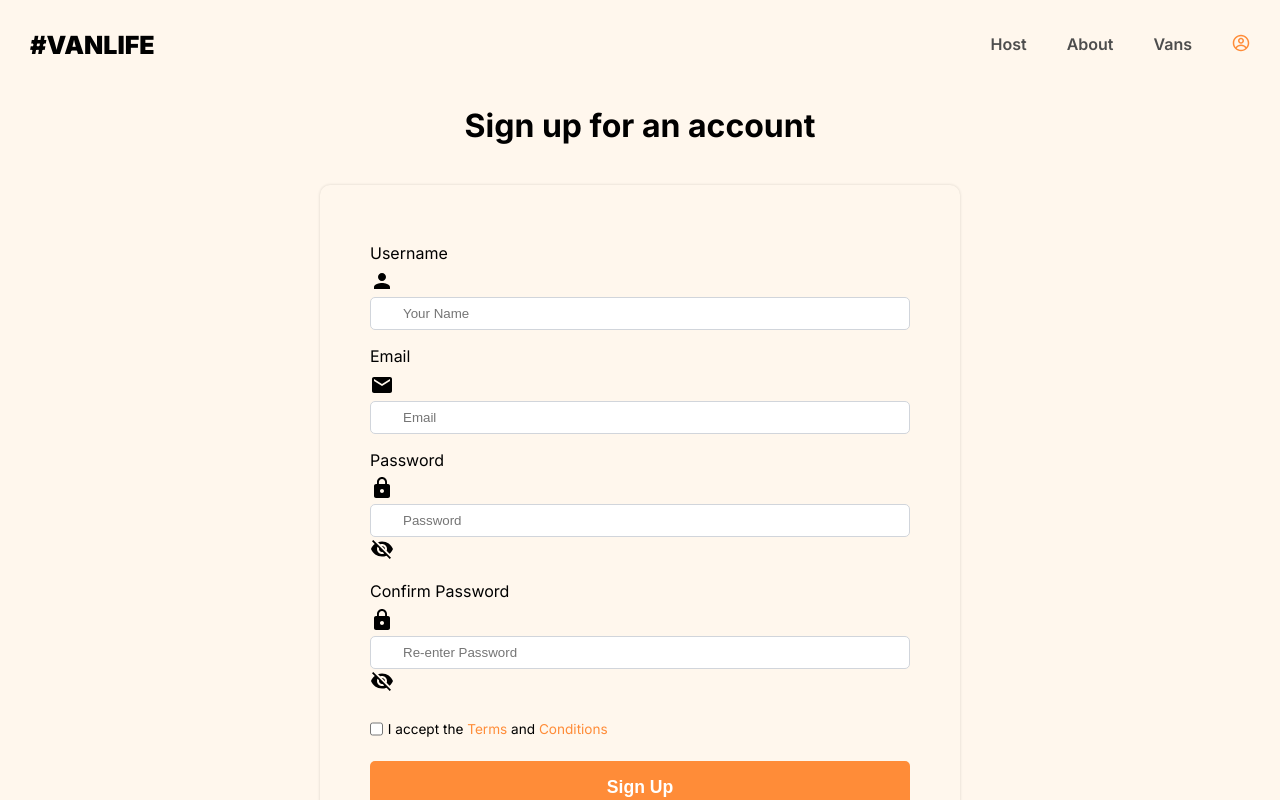
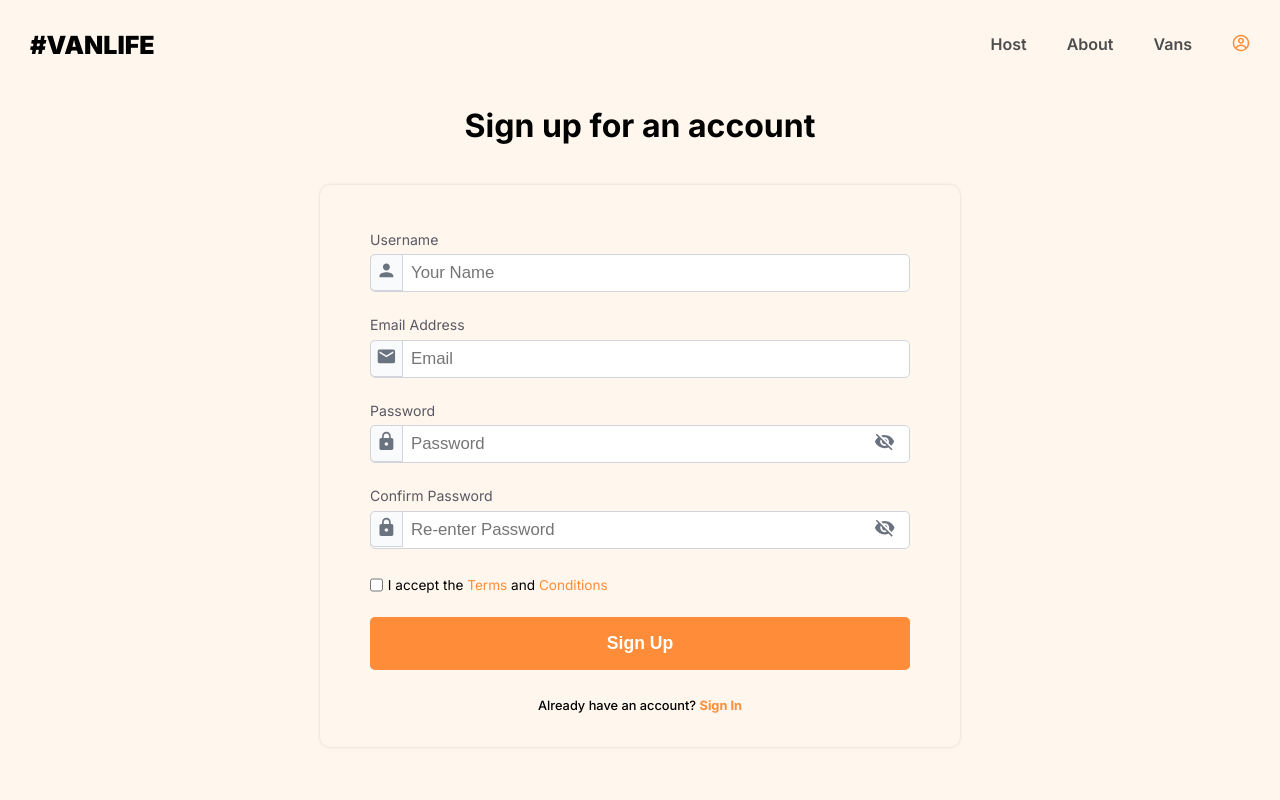
Before and after one commit to SlinkyCollins/Van-Life, a React (Vite) app: page /signup in a window 1280 px wide. Shown: the top 800 px of the page. Built offline with nearby package versions, Linux system fonts and the light colour scheme.

Commit message:
completed styling signup page

```diff
--- a/src/components/pages/Signup.jsx
+++ b/src/components/pages/Signup.jsx
@@ -89,35 +89,35 @@ const Signup = () => {
             </div>
             <div className="formcontainer" style={{ maxWidth: "40rem", margin: "0 auto", padding: "2.5rem 0 4rem" }}>
                 <div style={{ boxShadow: "0 0px 0.1875rem 0 rgba(0, 0, 0, 0.15)", borderRadius: "10px" }}>
-                    <form style={{ padding: "3.125rem 3.125rem 2.125rem" }}>
-                        <div style={{ display: 'flex', flexDirection: "column", padding: ".5rem 0" }}>
-                            <label htmlFor="userName" style={{ marginBottom: ".4rem", fontSize: "1rem", fontWeight: "400" }}>Username</label>
-                            <div>
-                                <span>{<PersonIcon />}</span>
-                                <input type="text" id="userName" name="userName" placeholder="Your Name" style={{ border: "1px solid rgba(209, 213, 219, 1)", borderRadius: "5px", outline: "none", padding: ".5rem 2rem", width: "100%" }} />
+                    <form style={{ padding: "2.125rem 3.125rem 2.125rem" }}>
+                        <div style={{ display: 'flex', flexDirection: "column", padding: ".75rem 0"}}>
+                            <label htmlFor="userName" style={{ marginBottom: ".4rem", fontSize: ".88rem", fontWeight: "400", color: "#595863" }}>Username</label>
+                            <div style={{position: "relative"}}>
+                                <span style={{position: "absolute", top: "0", left: "0", padding: "5px", border: "1px solid rgba(209, 213, 219, 1)", borderTopLeftRadius: "5px", borderBottomLeftRadius: "5px", background: "#f9fafb", color: "#6b7280"}}>{<PersonIcon style={{fontSize: "1.3rem"}}/>}</span>
+                                <input type="text" id="userName" name="userName" placeholder="Your Name" style={{ border: "1px solid rgba(209, 213, 219, 1)", borderRadius: "5px", outline: "none", padding: ".5rem 2.5rem", width: "100%", fontSize: "1.05rem" }} />
                             </div>
                         </div>
-                        <div style={{ display: 'flex', flexDirection: "column", padding: ".5rem 0" }}>
-                            <label htmlFor="" style={{ marginBottom: ".4rem", fontSize: "1rem", fontWeight: "400" }}>Email</label>
-                            <div>
-                                <span>{<EmailIcon />}</span>
-                                <input type="email" placeholder="Email" style={{ border: "1px solid rgba(209, 213, 219, 1)", borderRadius: "5px", outline: "none", padding: ".5rem 2rem", width: "100%" }} />
+                        <div style={{ display: 'flex', flexDirection: "column", padding: ".75rem 0" }}>
+                            <label htmlFor="" style={{ marginBottom: ".4rem", fontSize: ".88rem", fontWeight: "400", color: "#595863" }}>Email Address</label>
+                            <div style={{position: "relative"}}>
+                                <span style={{position: "absolute", top: "0", left: "0", padding: "5px", border: "1px solid rgba(209, 213, 219, 1)", borderTopLeftRadius: "5px", borderBottomLeftRadius: "5px", background: "#f9fafb", color: "#6b7280"}}>{<EmailIcon style={{fontSize: "1.3rem"}} />}</span>
+                                <input type="email" placeholder="Email" style={{ border: "1px solid rgba(209, 213, 219, 1)", borderRadius: "5px", outline: "none", padding: ".5rem 2.5rem", width: "100%", fontSize: "1.05rem" }} />
                             </div>
                         </div>
-                        <div style={{ display: 'flex', flexDirection: "column", padding: ".5rem 0" }}>
-                            <label htmlFor="" style={{ marginBottom: ".4rem", fontSize: "1rem", fontWeight: "400" }}>Password</label>
-                            <div>
-                                <span>{<LockIcon />}</span>
-                                <input type="password" placeholder="Password" style={{ border: "1px solid rgba(209, 213, 219, 1)", borderRadius: "5px", outline: "none", padding: ".5rem 2rem", width: "100%" }} />
-                                <span>{<VisibilityOffIcon/>}</span>
+                        <div style={{ display: 'flex', flexDirection: "column", padding: ".75rem 0" }}>
+                            <label htmlFor="" style={{ marginBottom: ".4rem", fontSize: ".88rem", fontWeight: "400", color: "#595863" }}>Password</label>
+                            <div style={{position: "relative"}}>
+                                <span style={{position: "absolute", top: "0", left: "0", padding: "5px", border: "1px solid rgba(209, 213, 219, 1)", borderTopLeftRadius: "5px", borderBottomLeftRadius: "5px", background: "#f9fafb", color: "#6b7280"}}>{<LockIcon style={{fontSize: "1.3rem"}} />}</span>
+                                <input type="password" placeholder="Password" style={{ border: "1px solid rgba(209, 213, 219, 1)", borderRadius: "5px", outline: "none", padding: ".5rem 2.5rem", width: "100%", fontSize: "1.05rem" }} />
+                                <span style={{position: "absolute", top: "0", right: "0", color: "#6b7280", padding: "6px 15px 0px 0px", cursor: "pointer"}} title="Toggle password">{<VisibilityOffIcon style={{fontSize: "1.32rem"}}/>}</span>
                             </div>
                         </div>
-                        <div style={{ display: 'flex', flexDirection: "column", padding: ".5rem 0" }}>
-                            <label htmlFor="" style={{ marginBottom: ".4rem", fontSize: "1rem", fontWeight: "400" }}>Confirm Password</label>
-                            <div>
-                                <span>{<LockIcon />}</span>
-                                <input type="password" placeholder="Re-enter Password" style={{ border: "1px solid rgba(209, 213, 219, 1)", borderRadius: "5px", outline: "none", padding: ".5rem 2rem", width: "100%" }} />
-                                <span>{<VisibilityOffIcon/>}</span>
+                        <div style={{ display: 'flex', flexDirection: "column", padding: ".75rem 0" }}>
+                            <label htmlFor="" style={{ marginBottom: ".4rem", fontSize: ".88rem", fontWeight: "400", color: "#595863" }}>Confirm Password</label>
+                            <div style={{position: "relative"}}>
+                                <span style={{position: "absolute", top: "0", left: "0", padding: "5px", border: "1px solid rgba(209, 213, 219, 1)", borderTopLeftRadius: "5px", borderBottomLeftRadius: "5px", background: "#f9fafb", color: "#6b7280"}}>{<LockIcon style={{fontSize: "1.3rem"}} />}</span>
+                                <input type="password" placeholder="Re-enter Password" style={{ border: "1px solid rgba(209, 213, 219, 1)", borderRadius: "5px", outline: "none", padding: ".5rem 2.5rem", width: "100%", fontSize: "1.05rem" }} />
+                                <span style={{position: "absolute", top: "0", right: "0", color: "#6b7280", padding: "6px 15px 0px 0px", cursor: "pointer"}} title="Toggle password">{<VisibilityOffIcon style={{fontSize: "1.34rem"}}/>}</span>
                             </div>
                         </div>
                         <div style={{ display: 'flex', flexDirection: "row", padding: "1rem 0 1.5rem", gap: ".3rem" }}>
```
